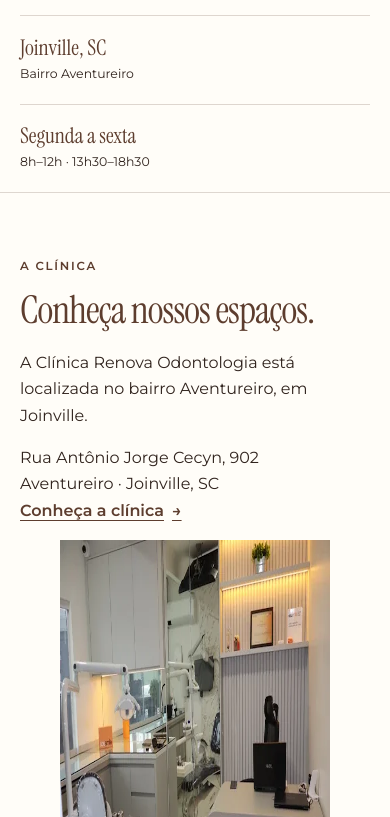
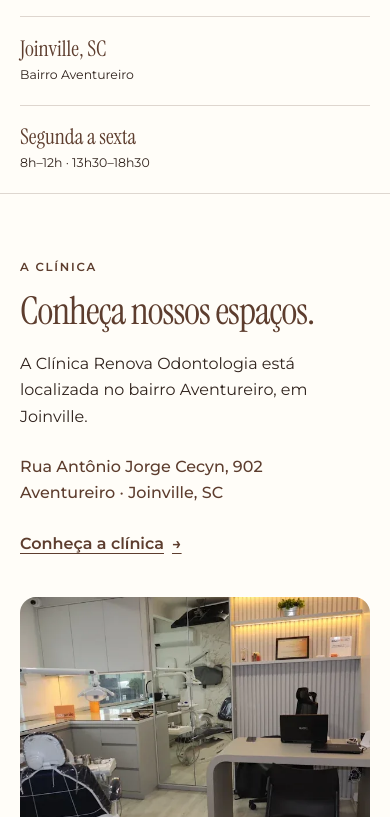
Before and after one commit to sofiapadoan/Marcelo-site, a plain HTML site: page index.html in a window 390 px wide. Shown: the part 1183-2000 px from the top of the page. Drawn offline with Linux system fonts and the light colour scheme.

Commit message:
Fix mobile clinic gallery

```diff
--- a/assets/css/styles.css
+++ b/assets/css/styles.css
@@ -118,6 +118,13 @@ h3 { margin-bottom: 0.35rem; font-size: 1.75rem; }
 .hero-media img { width: 100%; aspect-ratio: 4 / 3; object-fit: cover; border-radius: var(--radius-lg); box-shadow: var(--shadow); }
 
 .page-hero { padding: clamp(4rem, 8vw, 8rem) 0; background: var(--off-white); }
+.clinic-grid { display: grid; grid-template-columns: 0.78fr 1.22fr; align-items: center; gap: clamp(2.5rem, 7vw, 7rem); }
+.clinic-copy { max-width: 30rem; }
+.clinic-copy address { margin: 1.5rem 0; color: var(--chocolate); font-weight: 500; }
+.clinic-gallery { min-height: clamp(22rem, 33vw, 31rem); display: grid; grid-template-columns: 1.18fr 0.82fr; grid-template-rows: repeat(2, minmax(0, 1fr)); gap: 0.75rem; }
+.clinic-gallery figure { min-width: 0; min-height: 0; margin: 0; overflow: hidden; border-radius: var(--radius-md); background: var(--sage); }
+.clinic-gallery .gallery-main { grid-row: 1 / -1; border-radius: var(--radius-lg); }
+.clinic-gallery img { width: 100%; height: 100%; object-fit: cover; }
 .page-hero-grid { display: grid; grid-template-columns: 0.85fr 1.15fr; align-items: center; gap: clamp(3rem, 8vw, 8rem); }
 .page-hero h1 { max-width: 50rem; }
 .page-hero p:last-child { max-width: 42rem; font-size: 1.1rem; }
@@ -262,6 +269,8 @@ h3 { margin-bottom: 0.35rem; font-size: 1.75rem; }
   .nav-shell summary:hover { transform: scale(1.06); }
   .nav-shell[open] summary { background: var(--chocolate); color: var(--off-white); transform: rotate(90deg); }
   .nav-shell nav { position: absolute; top: 3.65rem; right: 0; width: min(19rem, calc(100vw - 2.5rem)); padding: 0.45rem; display: grid; grid-template-columns: repeat(2, minmax(0, 1fr)); gap: 0.2rem; border: 1px solid rgba(158, 151, 122, 0.5); border-radius: var(--radius-md); background: rgba(236, 233, 226, 0.97); box-shadow: 0 1.2rem 3rem rgba(57, 40, 32, 0.18); backdrop-filter: blur(16px); animation: nav-reveal 220ms ease-out both; }
+  .site-header { border-bottom: 1px solid rgba(158, 151, 122, 0.35); background: rgba(236, 233, 226, 0.94); box-shadow: 0 0.5rem 1.5rem rgba(57, 40, 32, 0.08); backdrop-filter: blur(16px); }
+  .clinic-grid { grid-template-columns: 1fr; }
   .nav-shell:not([open]) nav { display: none; }
   .nav-shell nav a { min-height: 2.75rem; padding: 0.65rem 0.55rem; justify-content: center; border-radius: var(--radius-sm); text-align: center; }
   .hero-grid { grid-template-columns: 1fr; }
@@ -307,6 +316,8 @@ h3 { margin-bottom: 0.35rem; font-size: 1.75rem; }
   .treatment-card > div:not(.treatment-image) { min-height: 4.25rem; padding: 0.8rem; }
   .facts-grid { grid-template-columns: 1fr; }
   .fact { min-height: auto; padding: 1.2rem 0; border-right: 0; border-bottom: 1px solid var(--border); }
+  .clinic-gallery { min-height: 0; grid-template-columns: 1fr; grid-template-rows: none; gap: 0.75rem; }
+  .clinic-gallery figure, .clinic-gallery .gallery-main { grid-row: auto; aspect-ratio: 4 / 3; border-radius: var(--radius-md); }
   .fact:last-child { border-bottom: 0; }
   .environment-list { gap: 4rem; }
   .environment-item, .environment-item:nth-child(even) { display: grid; grid-template-columns: 1fr; gap: 1rem; }
```
